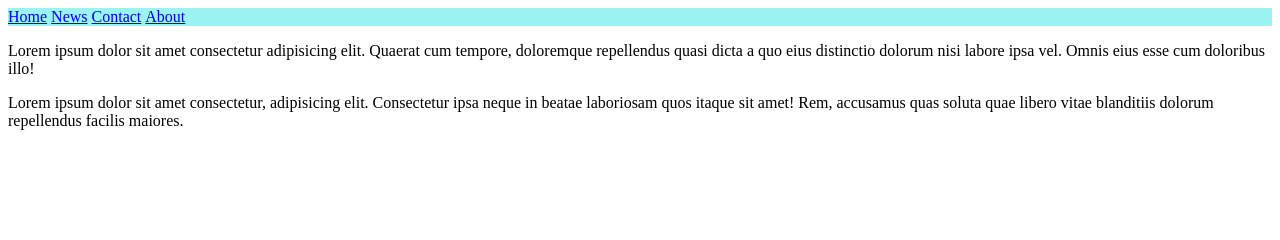
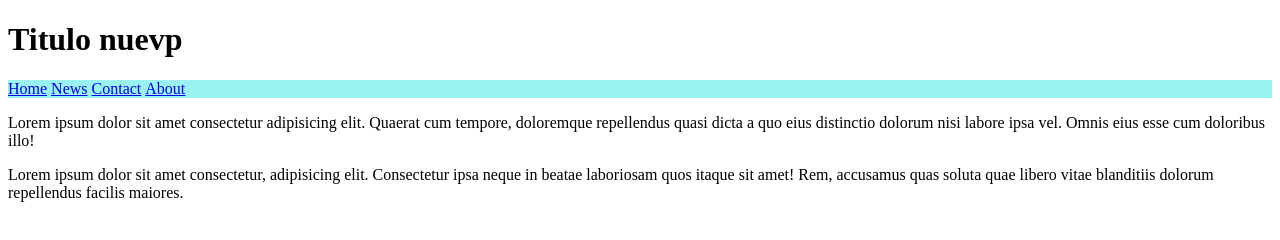
Before and after one commit to danielvalenciay/curso-programacion-2024, a plain HTML site: page index.html in a window 1280 px wide. Drawn offline with Linux system fonts and the light colour scheme.

Commit message:
agrego titulo

```diff
--- a/index.html
+++ b/index.html
@@ -21,6 +21,7 @@ div {
     </style>
 </head>
 <body>
+  <h1>Titulo nuevp</h1>
     <div><nav><ul>
         <li><a href="default.asp">Home</a></li>
         <li><a href="news.asp">News</a></li>
```
